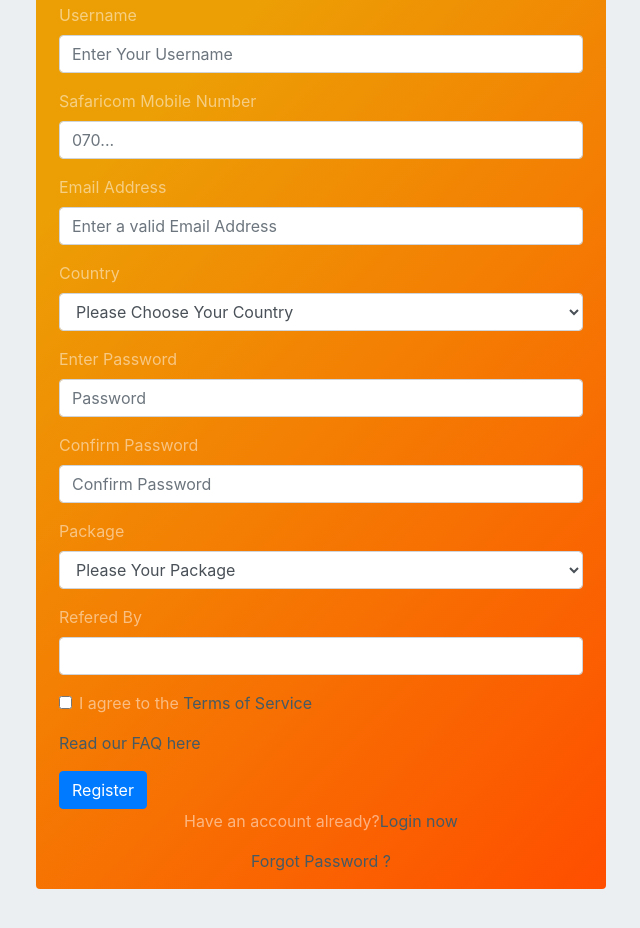
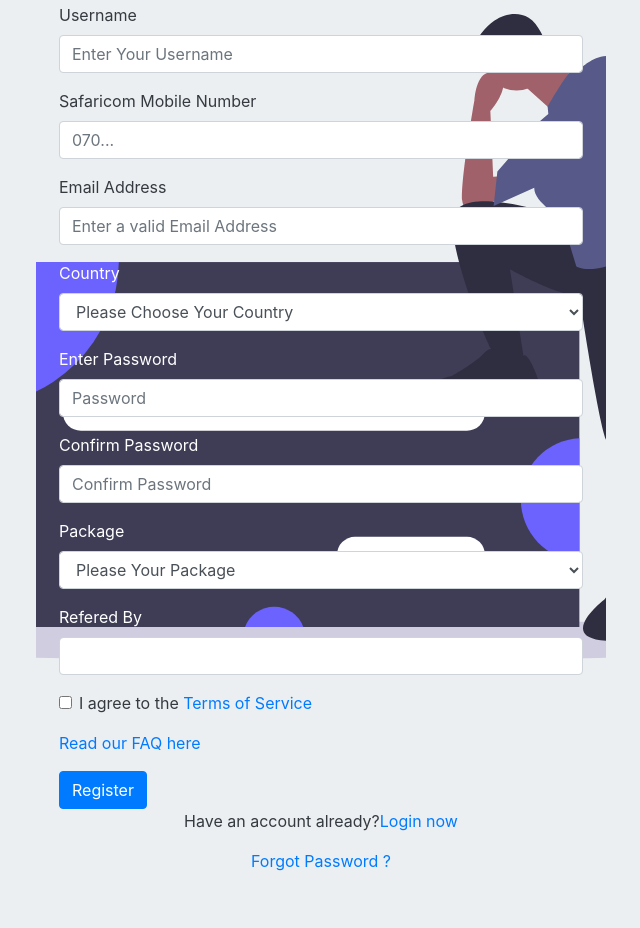
Before and after one commit to emmanuel-jan/EarnSmartClone, a plain HTML site: page signUp.html in a window 1280 px wide. Shown: the part 262-1190 px from the top of the page, without its empty margins (319-959 px from the left). Drawn offline with Linux system fonts and the light colour scheme.

Commit message:
login registration and forgot password commit

```diff
--- a/signUp.html
+++ b/signUp.html
@@ -15,9 +15,9 @@
     <main>
         <div class="container mt-5 mb-5" >
             <div class="row">
-                <div class="col-md-6 offset-md-3 rounded text-white-50" style="background-color: #ff4e00;
-                background-image: linear-gradient(315deg, #ff4e00 0%, #ec9f05 74%);
-                ">
+                <div class="col-md-6 offset-md-3 rounded text-dark" style=" background-image: url('images/registar2.svg');
+                background-position: center;
+                background-repeat: no-repeat;">
                     <p class="h3 text-center mb-3 mt-5">Register to access our ebooks and earn money online</p>
                     <form class="ml-2 mr-2" id="register_form" onsubmit="return false" autocomplete="off">
                         <div class="form-group">
@@ -41,7 +41,7 @@
                             <small id="email_error" class="form-text text-muted"></small>
                         </div>
                         <div class="form-group">
-                        <label>Country</label>
+                        <label class="text-white">Country</label>
                         <select id="country" class="form-control">
                             <option value=""> Please Choose Your Country</option>
                             <option>Kenya</option>
@@ -51,17 +51,17 @@
                         <small id="country_error" class="form-text text-muted"></small>
                         </div>
                         <div class="form-group">
-                            <label>Enter Password</label>
+                            <label class="text-white">Enter Password</label>
                             <input type="password" class="form-control" id="password" placeholder="Password">
                             <small id="password_error" class="form-text text-muted"></small>
                         </div>
                         <div class="form-group">
-                            <label>Confirm Password</label>
+                            <label class="text-white">Confirm Password</label>
                             <input type="password" class="form-control" id="confirmpassword" placeholder="Confirm Password">
                             <small id="confirmpassword_error" class="form-text text-muted"></small>
                         </div>
                         <div class="form-group">
-                            <label>Package</label>
+                            <label class="text-white">Package</label>
                             <select id="package" class="form-control">
                                 <option value="">Please Your Package</option>
                                 <option>GOLD PACKAGE : cost - Kes 500</option>
@@ -69,7 +69,7 @@
                             <small id="package_error" class="form-text text-muted"></small>
                         </div>
                         <div class="form-group">
-                            <label>Refered By</label>
+                            <label class="text-white">Refered By</label>
                             <input type="text" class="form-control" id="refered" placeholder="">
                             <small id="refered_error" class="form-text text-muted"></small>
                         </div>
@@ -77,16 +77,16 @@
                             <div class="form-check">
                               <input class="form-check-input" type="checkbox" id="agreement">
                               <label class="form-check-label">
-                                I agree to the <a href="#" style="color: #455A64;">Terms of Service</a>
+                                I agree to the <a href="#" class="text-primary">Terms of Service</a>
                               </label>
                               <small id="agreement_error" class="form-text text-muted"></small>
                             </div>
                           </div>
-                          <p class="text-primary"><a href="#" style="color: #455A64;">Read our FAQ here</a></p>
+                          <p class="text-primary"><a href="#">Read our FAQ here</a></p>
                         <button type="submit" class="btn btn-primary">Register</button>
                     </form>
-                    <p class="text-center text-white-50">Have an account already?<a href="login.html" style="color: #455A64;">Login now</a></p>
-                    <p class="text-center"><a href="forgotPassword.html" style="color: #455A64;">Forgot Password ?</a></p>
+                    <p class="text-center text-dark">Have an account already?<a href="login.html" class="text-primary">Login now</a></p>
+                    <p class="text-center"><a href="forgotPassword.html" class="text-primary">Forgot Password ?</a></p>
                 </div>
             </div>
         </div>
```
Also changed, not shown: forgotPassword.html (+3 -3 lines), login.html (+3 -2 lines), images/login1.svg (added), images/login2.svg (added), images/login3.svg (added), images/registar1.svg (added), images/registar2.svg (added), images/thinking1.svg (added).
